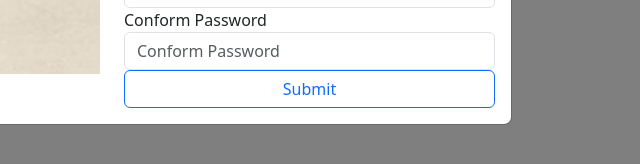
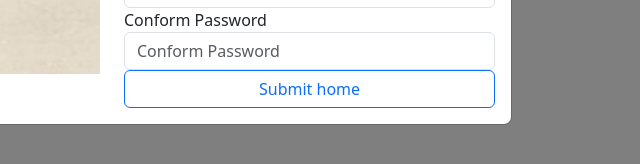
Before and after one commit to Prince21hub/newtask.html, a plain HTML site: page REGISTRATIONFORM.html in a window 1280 px wide. Both pictures are taken after a click on the button "REGISTRATION FORM". Shown: the part 406-570 px from the top of the page, 528-1168 px from the left. Drawn offline with nearby package versions, Linux system fonts and the light colour scheme.

Commit message:
changing

```diff
--- a/REGISTRATIONFORM.html
+++ b/REGISTRATIONFORM.html
@@ -69,7 +69,7 @@
                       <input type="password" id="conPassword" class="form-control" placeholder="Conform Password"
                         aria-label="Conform Password">
 
-                      <button type="submit" class="btn btn-outline-primary w-100">Submit</button>
+                      <button type="submit" class="btn btn-outline-primary w-100">Submit home</button>
                   </form>
 
                 </div>
```
